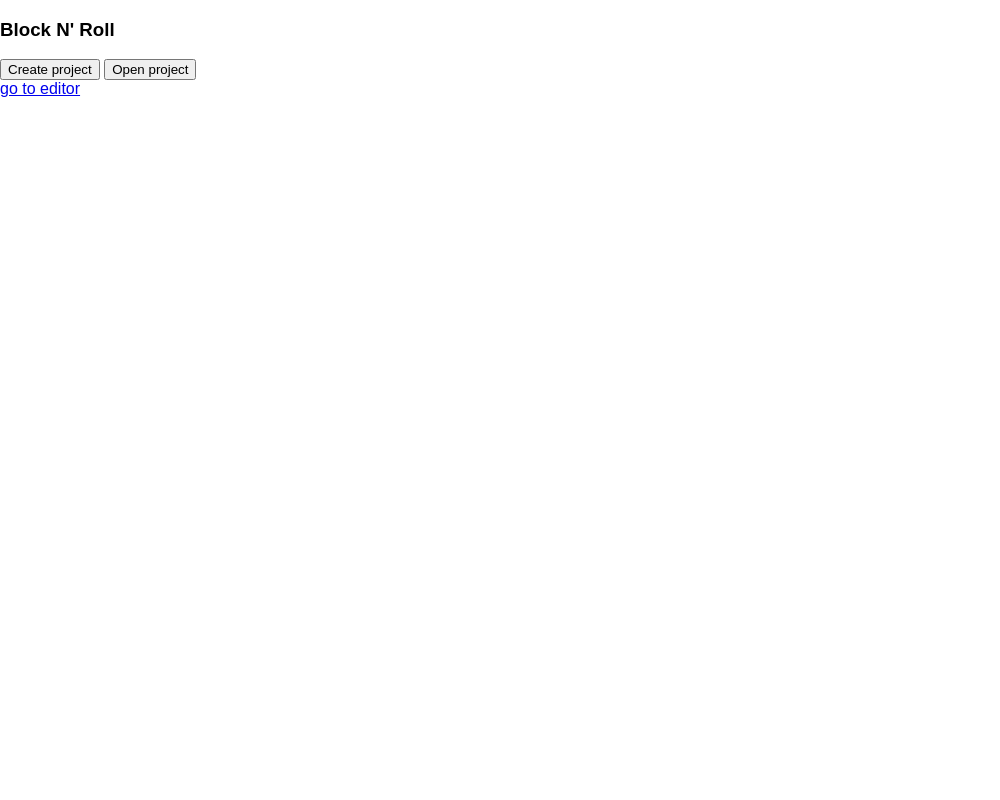
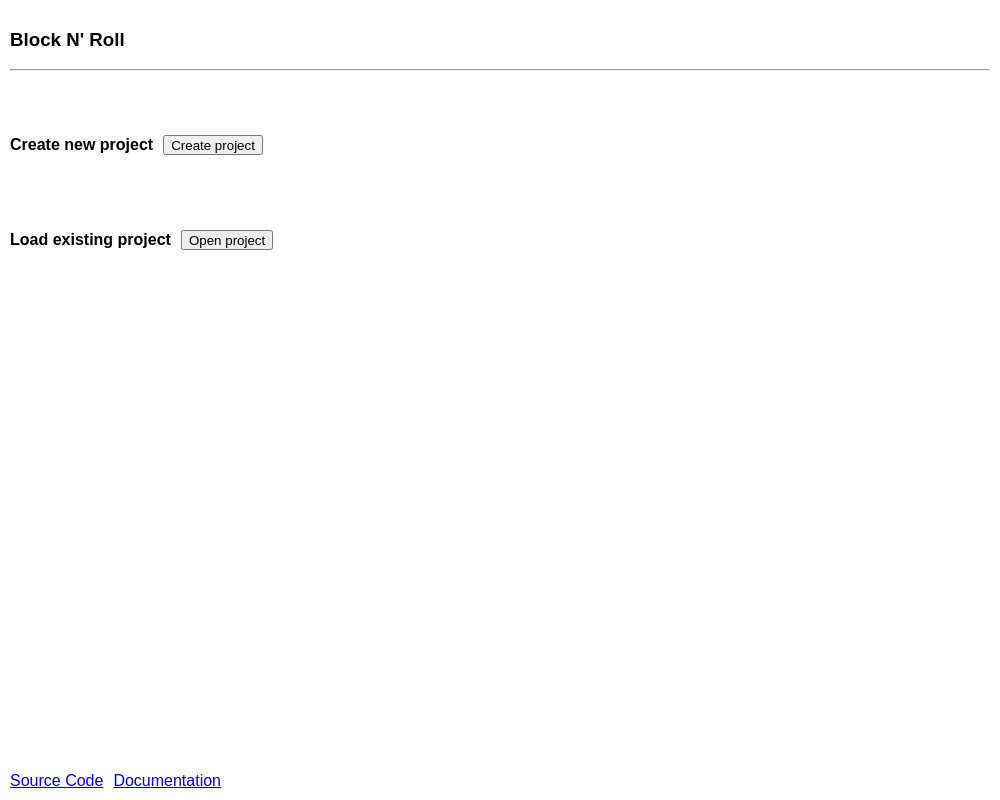
Before and after one commit to ctorek/block-n-roll, an Electron app: page start.html in a window 1000 px wide. Drawn offline with Linux system fonts and the light colour scheme.

Commit message:
begin updating start menu

```diff
--- a/start.css
+++ b/start.css
@@ -9,4 +9,35 @@ body {
 
     display: flex;
     flex-direction: column;
+    row-gap: 15px;
 }
+
+#new, #load {
+    display: flex;
+    flex-direction: row;
+    align-items: center;
+    column-gap: 10px;
+    padding: 10px;
+}
+
+#new button, #load button {
+    max-height: 20px;
+}
+
+#load {
+    margin-bottom: auto;
+}
+
+.header {
+    padding: 10px;
+
+    max-height: 10%;
+}
+
+#footer {
+    display: flex;
+    flex-direction: row;
+
+    padding: 10px;
+    column-gap: 10px;
+}
--- a/start.html
+++ b/start.html
@@ -8,14 +8,23 @@
     <body>
         <div class="header">
             <h3>Block N' Roll</h3>
+            <hr>
         </div>
 
-        <div class="proj">
+        <div id="new">
+            <h4>Create new project</h5>
             <button id="create">Create project</button>
+        </div>
+
+        <div id="load">
+            <h4>Load existing project</h5>
             <button id="open">Open project</button>
         </div>
 
-        <a href="./editor.html">go to editor</a>
+        <div id="footer">
+            <a href="https://github.com/in-my-ellement/block-n-roll">Source Code</a>
+            <a href="https://github.com/in-my-ellement/block-n-roll">Documentation</a>
+        </div>
 
         <script src="./start.js"></script>
     </body>
```
